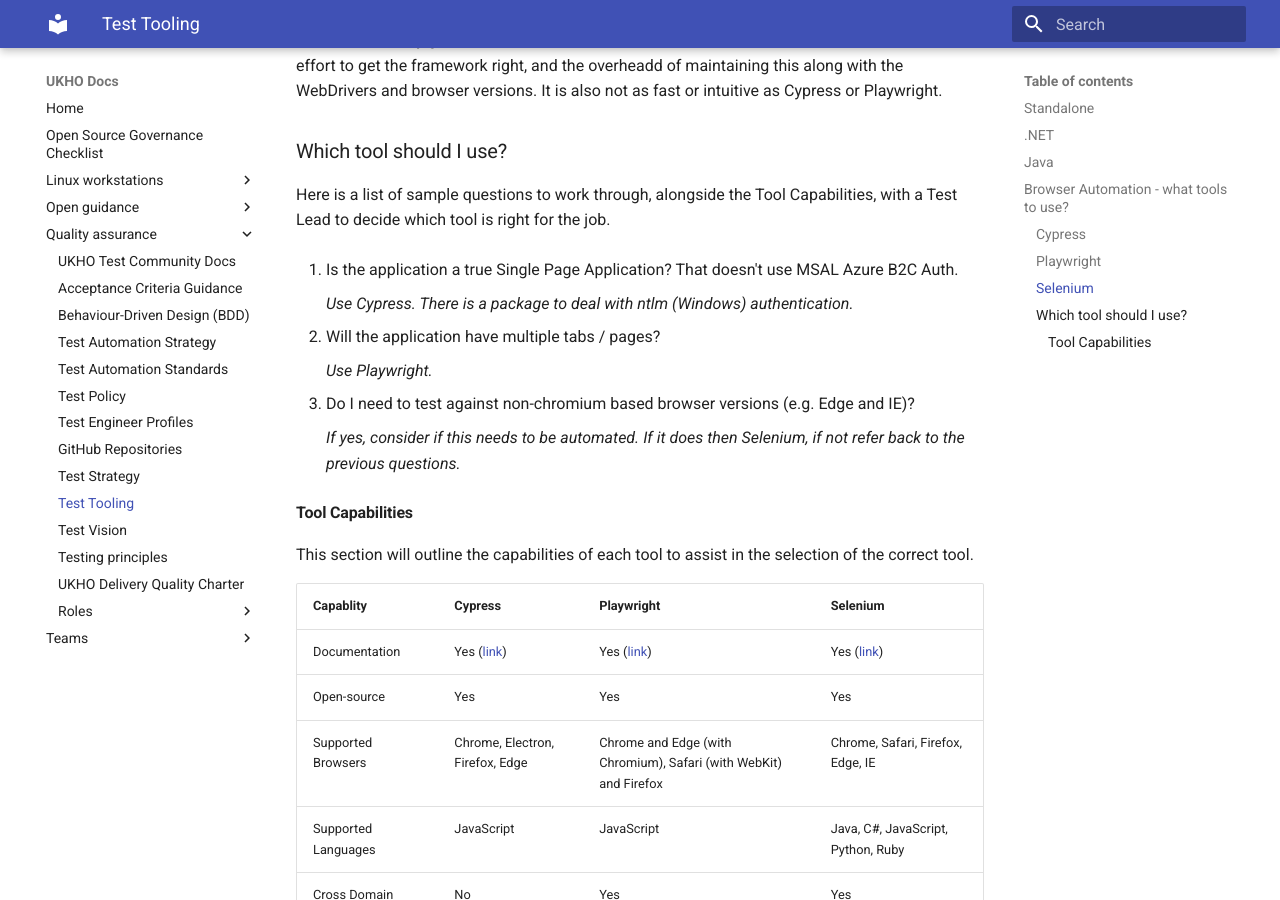
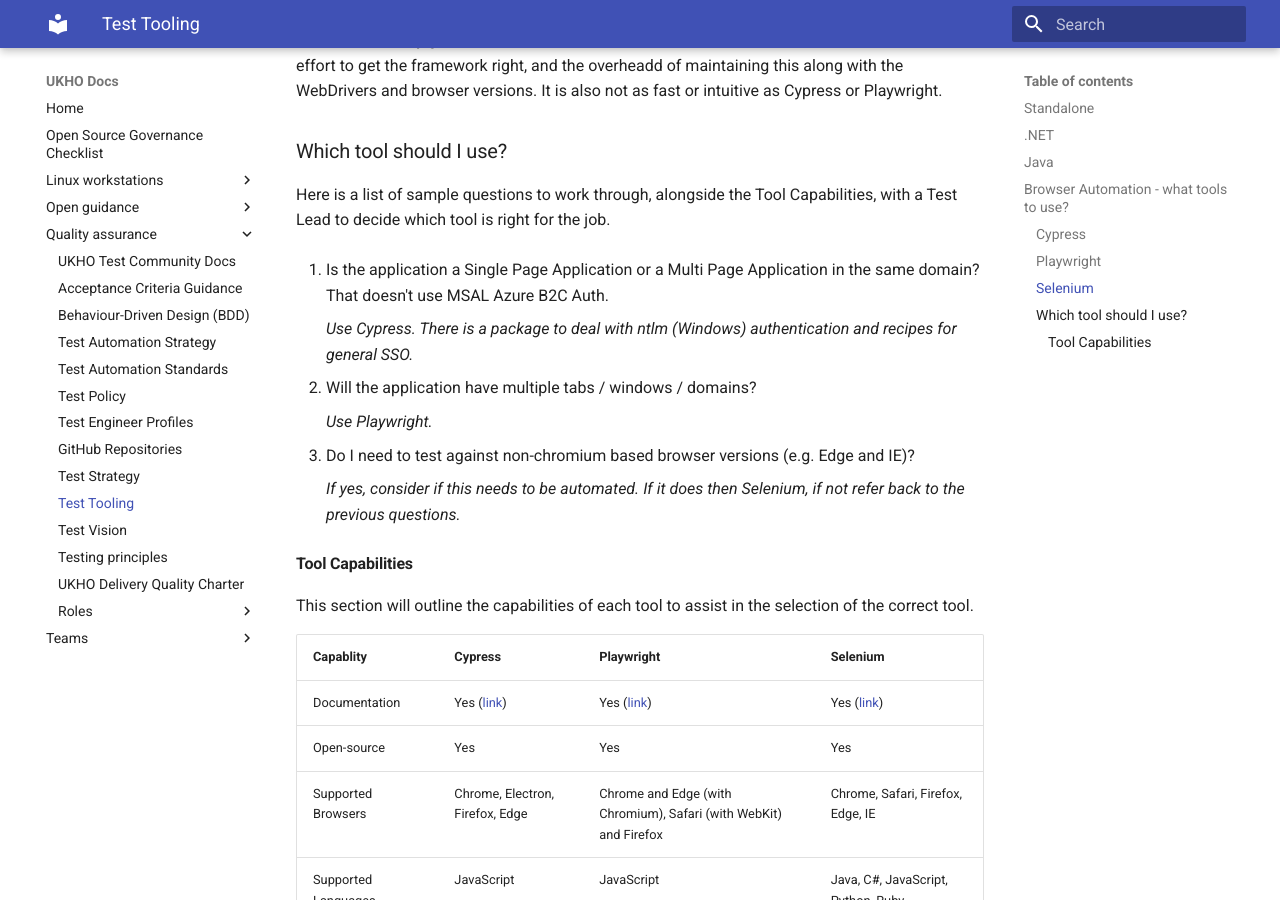
Before and after one commit to UKHO/docs, an MkDocs documentation site: the page built from docs/quality-assurance/test-tooling.md, in a window 1280 px wide and 900 px high, scrolled down 3092 px. Built offline with MkDocs 1.6.1 and Material for MkDocs 9.7.7, drawn with Linux system fonts in a browser that asks for light colours.

Commit message:
Expand questions section

```diff
--- a/docs/quality-assurance/test-tooling.md
+++ b/docs/quality-assurance/test-tooling.md
@@ -62,12 +62,12 @@ Selenium is a very good tool to automate true E2E and user interactions, but it
 ### Which tool should I use?
 Here is a list of sample questions to work through, alongside the Tool Capabilities, with a Test Lead to decide which tool is right for the job.
 
-1. Is the application a true Single Page Application? That doesn't use MSAL Azure B2C Auth.
+1. Is the application a Single Page Application or a Multi Page Application in the same domain? That doesn't use MSAL Azure B2C Auth.
 
-      *Use Cypress. There is a package to deal with ntlm (Windows) authentication.*
+      *Use Cypress. There is a package to deal with ntlm (Windows) authentication and recipes for general SSO.*
 
 
-2. Will the application have multiple tabs / pages?
+2. Will the application have multiple tabs / windows / domains?
 
       *Use Playwright.*
 
```
